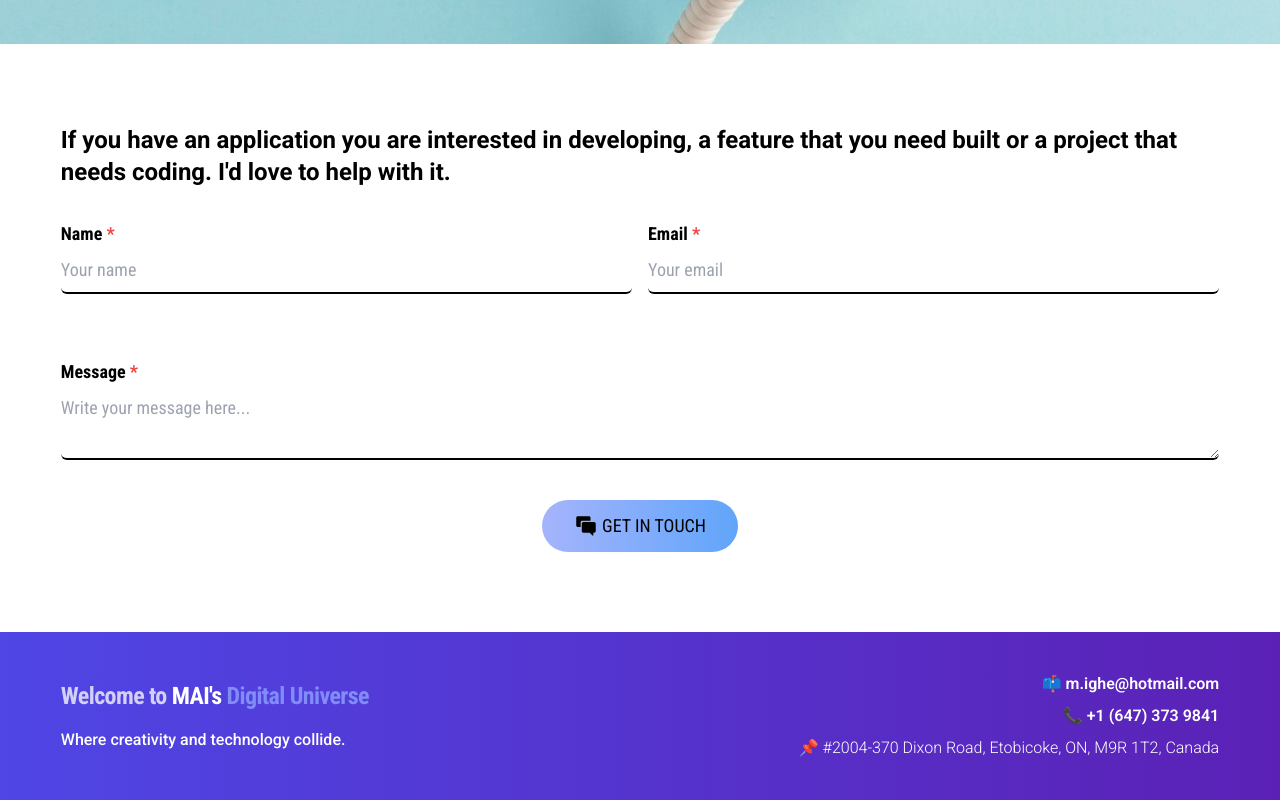
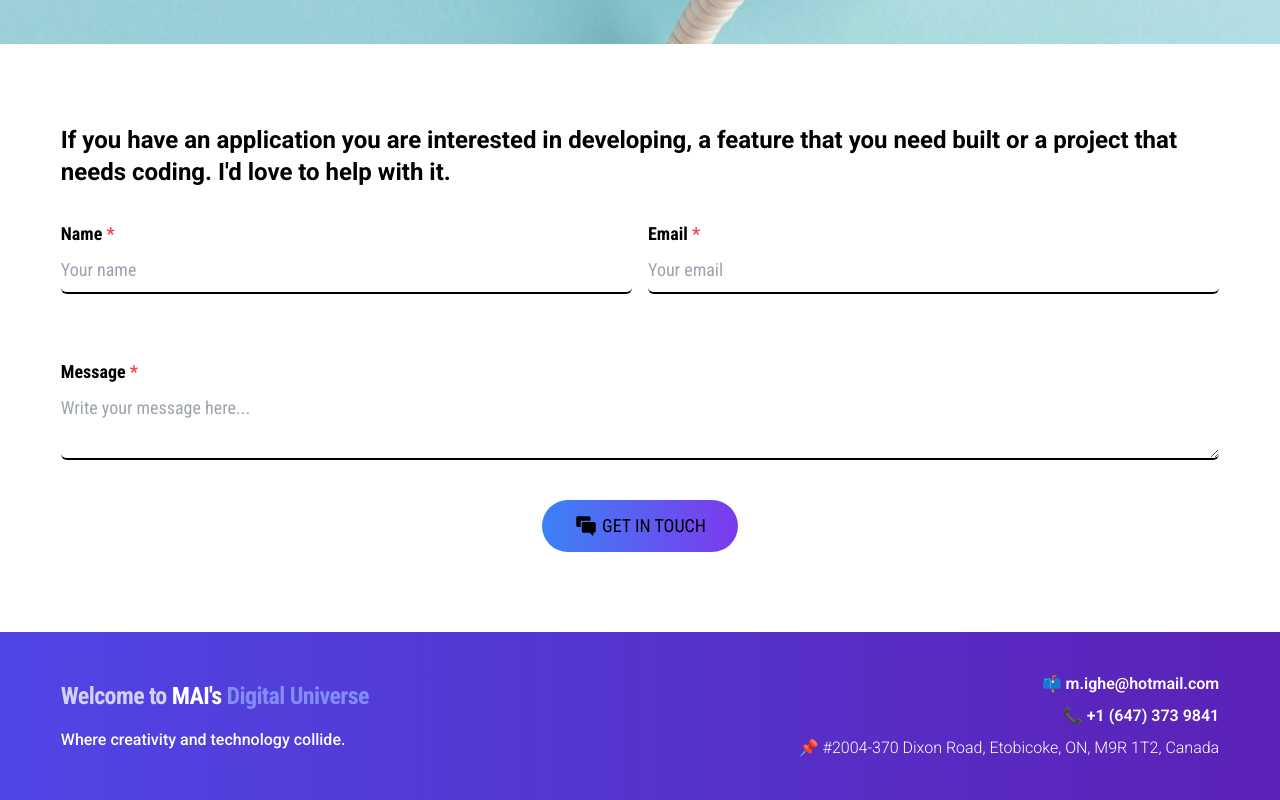
Before and after one commit to katarighe/my-portfolio-website, a React (Vite) app: page /contact in a window 1280 px wide. Shown: the part 848-1648 px from the top of the page. Built offline with nearby package versions, Linux system fonts and the light colour scheme.

Commit message:
Update the theme for the Contact page

```diff
--- a/src/pages/Contact.jsx
+++ b/src/pages/Contact.jsx
@@ -21,7 +21,7 @@ function Contact() {
           <form
             action="https://formspree.io/f/mlekylyd"
             method="post"
-            className="mt-8"
+            className="mt-8 animate__animated animate__slideInRight"
           >
             <div className="grid grid-cols-1 gap-10 md:grid-cols-2 md:gap-4">
               <label htmlFor="name" className="form-control w-full">
@@ -69,7 +69,7 @@ function Contact() {
             <div className="flex justify-center items-center mt-16 md:mt-10 md:flex-row">
               <button
                 type="submit"
-                className="p-3 px-8 text-black bg-gradient-to-r from-indigo-300 to-blue-400 text-lg flex justify-center items-center gap-1 rounded-full md:w-fit font-robotoCondensed hover:scale-110 transition-transform duration-300 animate__animated animate__slideInUp"
+                className="p-3 px-8 text-black bg-gradient-to-r from-blue-500 to-violet-600 text-lg flex justify-center items-center gap-1 rounded-full md:w-fit font-robotoCondensed hover:scale-110 transition-transform duration-300"
               >
                 <IoIosChatboxes className="text-2xl" />
                 GET IN TOUCH
```
